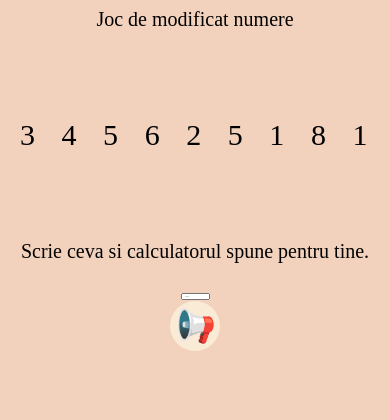
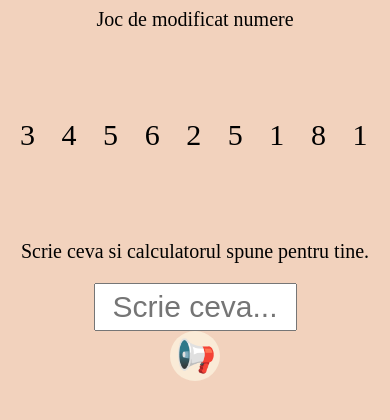
Before and after one commit to RaresMarin/Calculator, a PHP site: page /ghici.html in a window 390 px wide. Shown: the part 278-698 px from the top of the page. Run offline with PHP 8.4, Linux system fonts and the light colour scheme.

Commit message:
Reparam id

```diff
--- a/stil.css
+++ b/stil.css
@@ -280,7 +280,7 @@ p{
     background-color:hsl(264, 89%, 71%);
 
 }
-#virbe{
+#vorbe{
     font-size:30px;
 }
   .minge {
@@ -316,7 +316,9 @@ p{
         font-size: 20px;
 
     }
-    #virbe{
+    #vorbe{
+    width:50vw;
+    height:5vh;
         text-align: center;
     }
     #Imag1{
@@ -379,7 +381,7 @@ p{
     width:60px;
   }
 .poza{
-    height:80px;
+    height:150px;
     width:80px;
 }
   .calculator {
@@ -404,7 +406,7 @@ p{
     height: auto;
     aspect-ratio: 1 / 1;
     font-size: 2rem;
-    color:#965bbc;
+    color:black;
   }
 
   nav {
```
